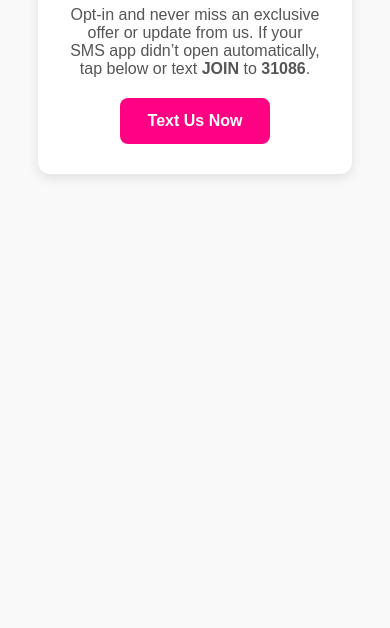
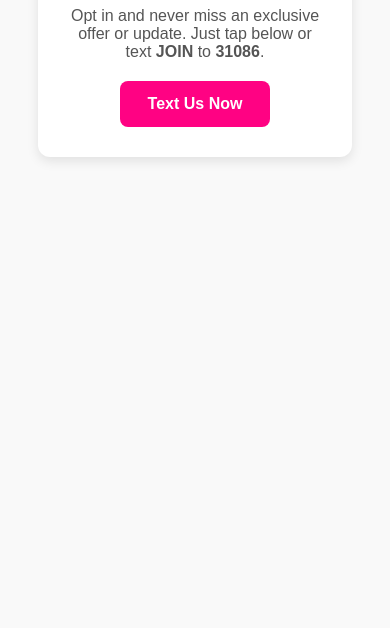
Before and after one commit to blakem-bit/smstestbm, a plain HTML site: page mobiledevices.html in a window 390 px wide. Shown: the part 216-844 px from the top of the page. Drawn offline with Linux system fonts and the light colour scheme.

Commit message:
mobiledevices.html

```diff
--- a/mobiledevices.html
+++ b/mobiledevices.html
@@ -4,30 +4,6 @@
   <meta charset="UTF-8" />
   <meta name="viewport" content="width=device-width, initial-scale=1" />
   <title>Text Us Now</title>
-  <script>
-    function isMobileDevice() {
-      return /Android|webOS|iPhone|iPad|iPod|BlackBerry|IEMobile|Opera Mini/i.test(navigator.userAgent);
-    }
-
-    function openSMS() {
-      var smsURL = 'sms:31086?body=JOIN';
-
-      if (isMobileDevice()) {
-        // Try to open SMS app automatically
-        window.location.href = smsURL;
-
-        // Show fallback after 2 seconds if SMS app didn't open
-        setTimeout(function() {
-          document.getElementById('fallback').style.display = 'block';
-        }, 2000);
-      } else {
-        // Not a mobile device, show fallback instructions immediately
-        document.getElementById('fallback').style.display = 'block';
-      }
-    }
-
-    window.onload = openSMS;
-  </script>
   <style>
     body {
       font-family: Arial, sans-serif;
@@ -64,19 +40,13 @@
     .cta-button:hover {
       background-color: #e60073; /* Darker pink on hover */
     }
-    #fallback {
-      display: none;
-      margin-top: 20px;
-    }
   </style>
 </head>
 <body>
   <div class="container">
-    <h1>You know you want to hear from us<3</h1>
-    <p> Opt-in and never miss an exclusive offer or update from us. If your SMS app didn’t open automatically, tap below or text <strong>JOIN</strong> to <strong>31086</strong>.</p>
-    <div id="fallback">
-      <a href="sms:31086?body=JOIN" class="cta-button">Text Us Now</a>
-    </div>
+    <h1>You know you want to hear from us ❤️</h1>
+    <p>Opt in and never miss an exclusive offer or update. Just tap below or text <strong>JOIN</strong> to <strong>31086</strong>.</p>
+    <a href="sms:31086?body=JOIN" class="cta-button">Text Us Now</a>
   </div>
 </body>
 </html>
```
